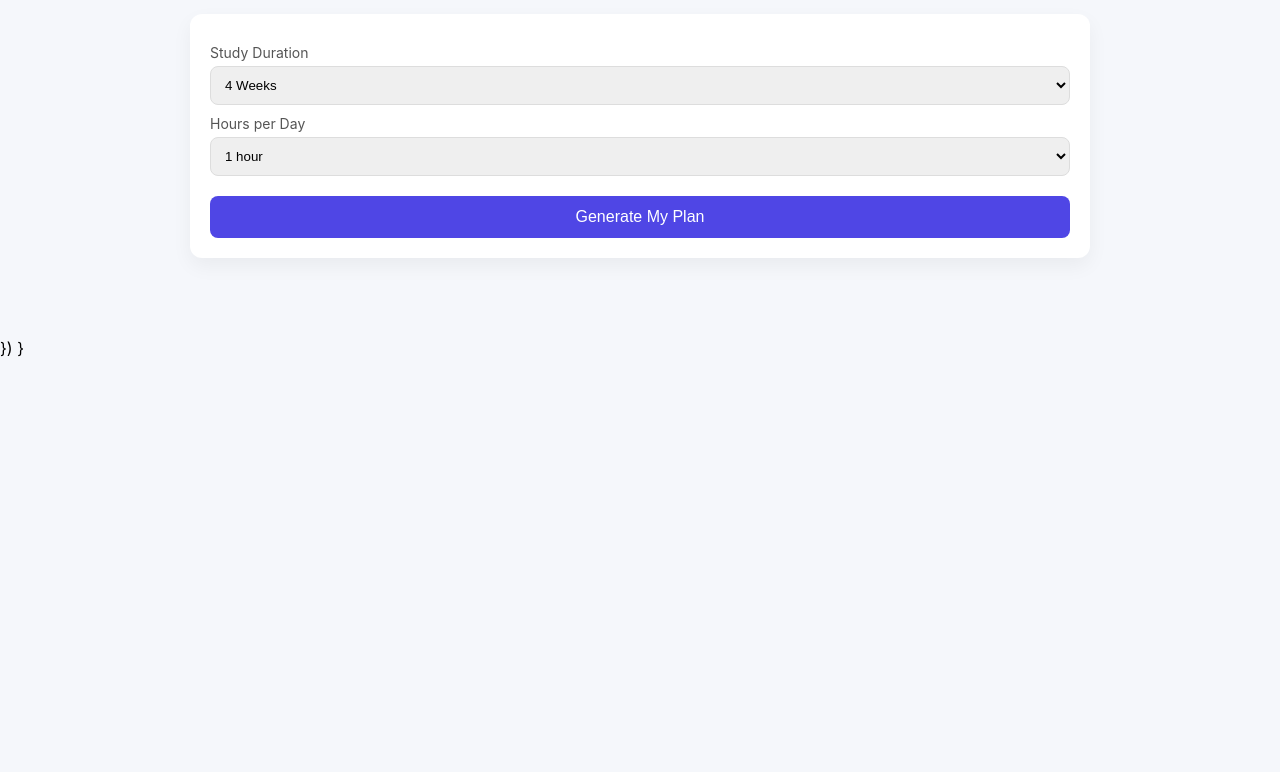
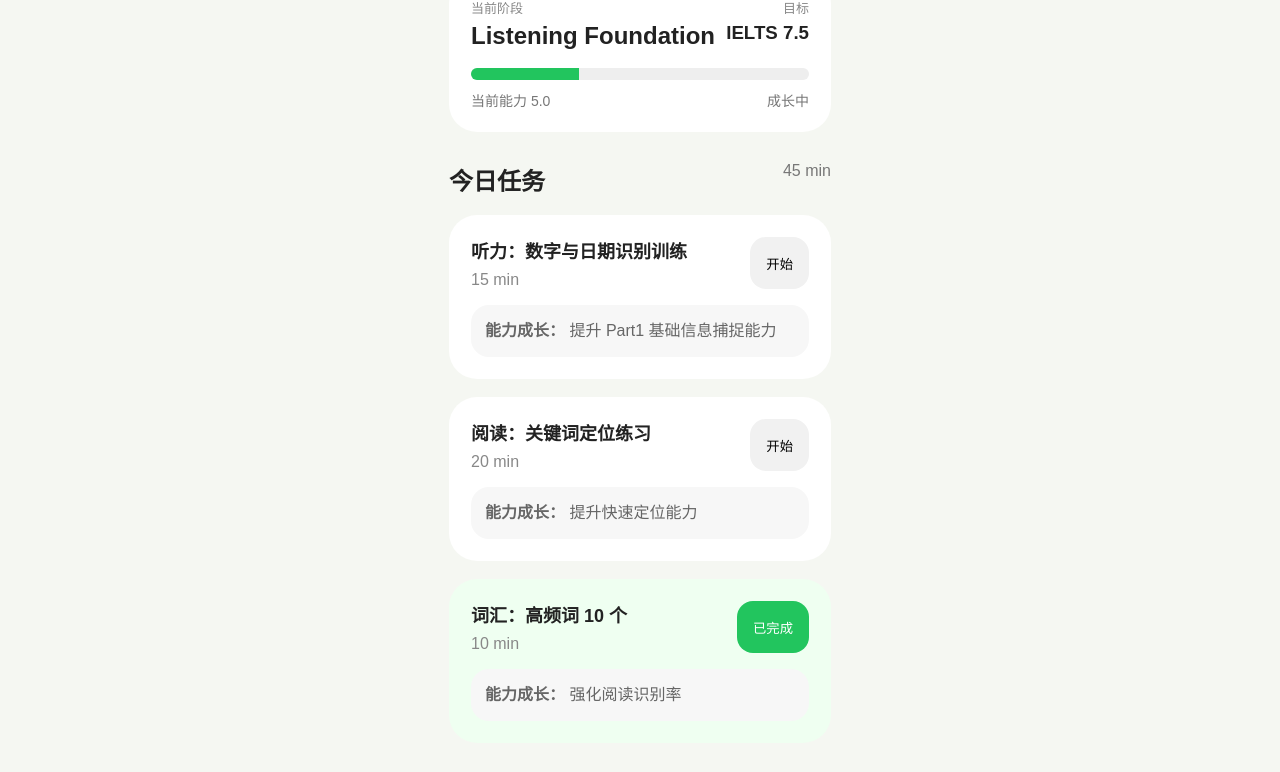
Before and after one commit to suzhi0628-commits/study-planner, a plain HTML site: page index.html in a window 1280 px wide. Shown: the part 136-908 px from the top of the page. Before the commit the page ends 800 px from the top, so only its background shows below. Drawn offline with Linux system fonts and the light colour scheme.

Commit message:
新提交文件

```diff
--- a/index.html
+++ b/index.html
@@ -1,175 +1,133 @@
 <!DOCTYPE html>
-<html>
+<html lang="zh">
 <head>
-  <title>Study Plan Generator</title>
+  <meta charset="UTF-8" />
   <meta name="viewport" content="width=device-width, initial-scale=1.0" />
-   <link rel="manifest" href="/manifest.json">
-   <meta name="theme-color" content="#4f46e5">
-  <style>
-    body {
-      font-family: -apple-system, BlinkMacSystemFont, "Segoe UI", Roboto;
-      background: #f5f7fb;
-      margin: 0;
-      padding: 0;
-    }
+  <title>StudyPlanner</title>
 
-    .container {
-      max-width: 900px;
-      margin: 40px auto;
-      padding: 20px;
-    }
-
-    h1 {
-      text-align: center;
-      margin-bottom: 30px;
-    }
-
-    .card {
-      background: white;
-      padding: 20px;
-      border-radius: 12px;
-      box-shadow: 0 8px 20px rgba(0,0,0,0.05);
-      margin-bottom: 20px;
-    }
-
-    label {
-      display: block;
-      margin-top: 10px;
-      font-size: 14px;
-      color: #555;
-    }
-
-    select {
-      width: 100%;
-      padding: 10px;
-      margin-top: 5px;
-      border-radius: 8px;
-      border: 1px solid #ddd;
-    }
-
-    button {
-      margin-top: 20px;
-      width: 100%;
-      padding: 12px;
-      background: #4f46e5;
-      color: white;
-      border: none;
-      border-radius: 8px;
-      font-size: 16px;
-      cursor: pointer;
-    }
-
-    button:hover {
-      background: #4338ca;
-    }
-
-    .day {
-      border-bottom: 1px solid #eee;
-      padding: 10px 0;
-    }
-
-    .task {
-      margin-left: 10px;
-      color: #333;
-    }
-
-    .note {
-      color: #888;
-      font-size: 13px;
-    }
-
-    .phase {
-      background: #eef2ff;
-      padding: 10px;
-      border-radius: 8px;
-      margin-bottom: 10px;
-      font-weight: bold;
-    }
-  </style>
+  <link rel="stylesheet" href="style.css" />
 </head>
-
 <body>
 
-<div class="container">
+  <div class="app">
 
-  <h1>🎯 Study Plan Generator</h1>
+    <!-- Header -->
+    <div class="header">
+      <div>
+        <p class="logo-text">StudyPlanner</p>
+        <h1>今天继续靠近 IELTS 7.5</h1>
+      </div>
 
-  <div class="card">
-    <label>Study Duration</label>
-    <select id="weeks">
-      <option value="4">4 Weeks</option>
-      <option value="8">8 Weeks</option>
-      <option value="12">12 Weeks</option>
-    </select>
+      <div class="plant">
+        🌱
+      </div>
+    </div>
 
-    <label>Hours per Day</label>
-    <select id="hours">
-      <option value="1">1 hour</option>
-      <option value="2">2 hours</option>
-      <option value="3">3 hours</option>
-    </select>
+    <!-- Progress Card -->
+    <div class="progress-card">
+      <div class="progress-top">
+        <div>
+          <p class="small-text">当前阶段</p>
+          <h2>Listening Foundation</h2>
+        </div>
 
-    <button onclick="generate()">Generate My Plan</button>
+        <div class="right">
+          <p class="small-text">目标</p>
+          <h3>IELTS 7.5</h3>
+        </div>
+      </div>
+
+      <div class="progress-bar">
+        <div class="progress-fill"></div>
+      </div>
+
+      <div class="progress-bottom">
+        <span>当前能力 5.0</span>
+        <span>成长中</span>
+      </div>
+    </div>
+
+    <!-- Tasks -->
+    <div class="section-title">
+      <h2>今日任务</h2>
+      <span>45 min</span>
+    </div>
+
+    <div class="task-list">
+
+      <div class="task-card">
+        <div class="task-top">
+          <div>
+            <h3>听力：数字与日期识别训练</h3>
+            <p>15 min</p>
+          </div>
+
+          <button class="task-btn">
+            开始
+          </button>
+        </div>
+
+        <div class="growth-box">
+          <strong>能力成长：</strong>
+          提升 Part1 基础信息捕捉能力
+        </div>
+      </div>
+
+      <div class="task-card">
+        <div class="task-top">
+          <div>
+            <h3>阅读：关键词定位练习</h3>
+            <p>20 min</p>
+          </div>
+
+          <button class="task-btn">
+            开始
+          </button>
+        </div>
+
+        <div class="growth-box">
+          <strong>能力成长：</strong>
+          提升快速定位能力
+        </div>
+      </div>
+
+      <div class="task-card completed">
+        <div class="task-top">
+          <div>
+            <h3>词汇：高频词 10 个</h3>
+            <p>10 min</p>
+          </div>
+
+          <button class="task-btn done">
+            已完成
+          </button>
+        </div>
+
+        <div class="growth-box">
+          <strong>能力成长：</strong>
+          强化阅读识别率
+        </div>
+      </div>
+
+    </div>
+
+    <!-- Weekly Growth -->
+    <div class="growth-card">
+      <p class="week-text">本周成长</p>
+
+      <h2>
+        你的阅读定位速度提升了 18%
+      </h2>
+
+      <div class="growth-detail">
+        上周你平均需要 6 分钟完成定位练习，
+        现在已经缩短到 4 分 55 秒。
+      </div>
+    </div>
+
   </div>
 
-  <div id="result"></div>
-
-</div>
-
-<script>
-async function generate() {
-  const weeks = document.getElementById('weeks').value
-  const hours = document.getElementById('hours').value
-
-  const res = await fetch('/generate', {
-    method: 'POST',
-    headers: {
-      'Content-Type': 'application/json'
-    },
-    body: JSON.stringify({ weeks, hours })
-  })
-
-  const data = await res.json()
-
-  const container = document.getElementById('result')
-  container.innerHTML = ''
-
-  const totalDays = data.plan.length
-
-  data.plan.slice(0, 7).forEach(day => {
-    const div = document.createElement('div')
-    div.className = 'card'
-
-    const phase = getPhase(day.day, totalDays)
-
-    div.innerHTML = `
-      <div class="phase">${phase}</div>
-      <div class="day"><strong>Day ${day.day}</strong></div>
-      ${day.tasks.map(t => `
-        <div class="task">
-          - ${t.type}: ${t.content}
-          <div class="note">${t.note || ''}</div>
-        </div>
-      `).join('')}
-    `
-
-    container.appendChild(div)
-  })
-}
-
-function getPhase(day, total) {
-  const ratio = day / total
-  if (ratio < 0.3) return "📘 Foundation Phase"
-  if (ratio < 0.8) return "🚀 Improvement Phase"
-  return "🔥 Intensive Phase"
-}
-</script>
+  <script src="script.js"></script>
 
 </body>
 </html>
-  })
-}
-</script>
-
-</body>
-</html>
--- /dev/null
+++ b/script.js
@@ -0,0 +1 @@
+console.log("StudyPlanner Loaded");
--- /dev/null
+++ b/style.css
@@ -0,0 +1,184 @@
+* {
+  margin: 0;
+  padding: 0;
+  box-sizing: border-box;
+}
+
+body {
+  background: #f5f7f2;
+  font-family: sans-serif;
+  color: #222;
+}
+
+.app {
+  max-width: 430px;
+  margin: auto;
+  padding: 24px;
+  padding-bottom: 100px;
+}
+
+.header {
+  display: flex;
+  justify-content: space-between;
+  align-items: center;
+  margin-bottom: 28px;
+}
+
+.logo-text {
+  color: #888;
+  font-size: 14px;
+  margin-bottom: 6px;
+}
+
+.header h1 {
+  font-size: 30px;
+  line-height: 1.2;
+}
+
+.plant {
+  width: 60px;
+  height: 60px;
+  border-radius: 20px;
+  background: linear-gradient(135deg, #b8ff5f, #22c55e);
+  display: flex;
+  justify-content: center;
+  align-items: center;
+  font-size: 28px;
+  box-shadow: 0 8px 20px rgba(0,0,0,0.08);
+}
+
+.progress-card {
+  background: white;
+  border-radius: 28px;
+  padding: 22px;
+  margin-bottom: 30px;
+}
+
+.progress-top {
+  display: flex;
+  justify-content: space-between;
+  margin-bottom: 18px;
+}
+
+.small-text {
+  color: #888;
+  font-size: 13px;
+  margin-bottom: 5px;
+}
+
+.right {
+  text-align: right;
+}
+
+.progress-bar {
+  height: 12px;
+  background: #eee;
+  border-radius: 999px;
+  overflow: hidden;
+}
+
+.progress-fill {
+  width: 32%;
+  height: 100%;
+  background: #22c55e;
+}
+
+.progress-bottom {
+  display: flex;
+  justify-content: space-between;
+  margin-top: 10px;
+  color: #777;
+  font-size: 14px;
+}
+
+.section-title {
+  display: flex;
+  justify-content: space-between;
+  margin-bottom: 18px;
+}
+
+.section-title h2 {
+  font-size: 24px;
+}
+
+.section-title span {
+  color: #777;
+}
+
+.task-list {
+  display: flex;
+  flex-direction: column;
+  gap: 18px;
+}
+
+.task-card {
+  background: white;
+  border-radius: 28px;
+  padding: 22px;
+}
+
+.completed {
+  background: #effff1;
+}
+
+.task-top {
+  display: flex;
+  justify-content: space-between;
+  margin-bottom: 16px;
+}
+
+.task-top h3 {
+  font-size: 18px;
+  margin-bottom: 8px;
+}
+
+.task-top p {
+  color: #888;
+}
+
+.task-btn {
+  border: none;
+  background: #f1f1f1;
+  border-radius: 16px;
+  padding: 10px 16px;
+  cursor: pointer;
+}
+
+.done {
+  background: #22c55e;
+  color: white;
+}
+
+.growth-box {
+  background: #f7f7f7;
+  padding: 14px;
+  border-radius: 18px;
+  color: #666;
+  line-height: 1.5;
+}
+
+.growth-card {
+  margin-top: 32px;
+  background: linear-gradient(135deg, #22c55e, #a3e635);
+  border-radius: 30px;
+  padding: 28px;
+  color: white;
+}
+
+.week-text {
+  opacity: 0.9;
+  margin-bottom: 10px;
+}
+
+.growth-card h2 {
+  font-size: 28px;
+  line-height: 1.3;
+  margin-bottom: 18px;
+}
+
+.growth-detail {
+  background: rgba(255,255,255,0.2);
+  padding: 18px;
+  border-radius: 18px;
+  line-height: 1.6;
+}
```
